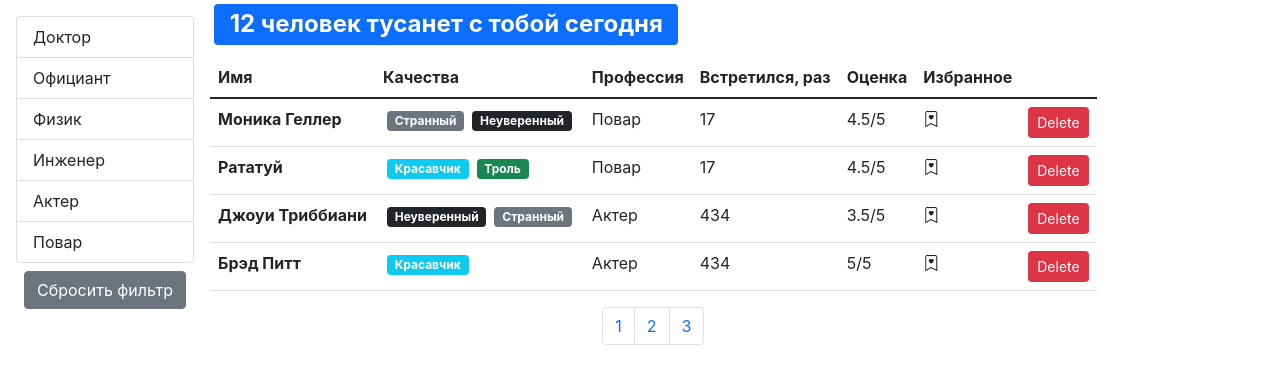
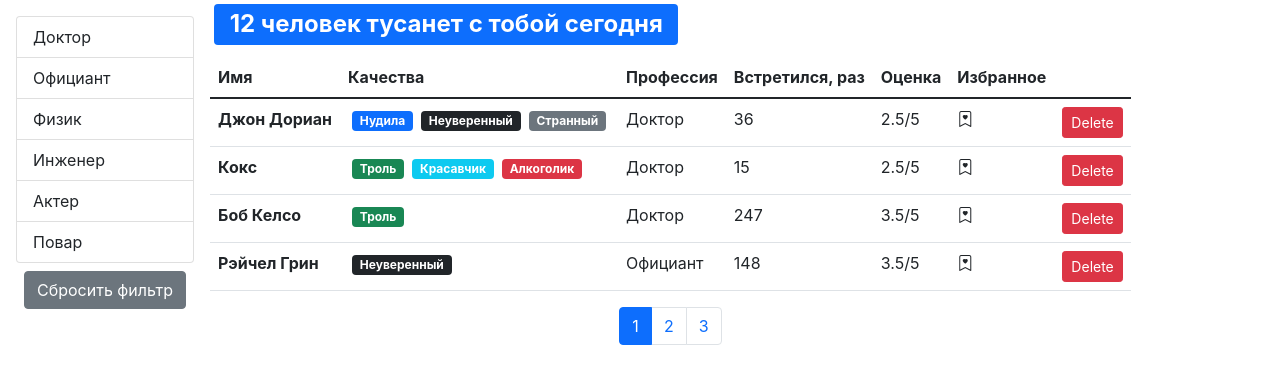
Before and after one commit to mrCtik/fast-company, a React (Create React App) app: page / in a window 1280 px wide. Shown: the top 384 px of the page. Built offline with nearby package versions, Linux system fonts and the light colour scheme.

Commit message:
update currentPage

```diff
--- a/src/app/components/users.jsx
+++ b/src/app/components/users.jsx
@@ -43,8 +43,9 @@ const Users = ({ users: allUsers, onHandleBookmark, onHandleDelete }) => {
 
     const userCrop = paginate(filteredUsers, currentPage, pageSize);
 
+    const currentPageUpdate = (currentPage - 1) ? (currentPage - 1) : currentPage;
     useEffect(() => {
-        setCurrentPage(currentPage - 1);
+        setCurrentPage(currentPageUpdate);
     }, [Math.ceil(count / pageSize)]);
 
     // При такой реализации пропадает SearchStatus, если удалить всех юзеров
```
Also changed, not shown: src/app/app.jsx (renamed from src/app/app.js).
